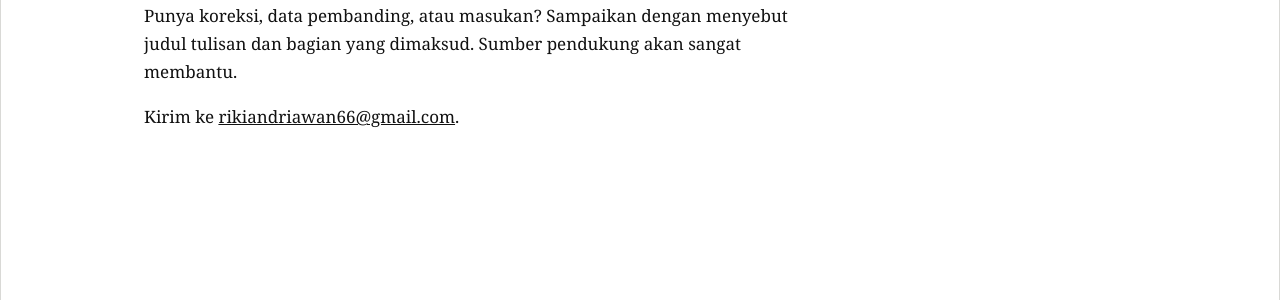
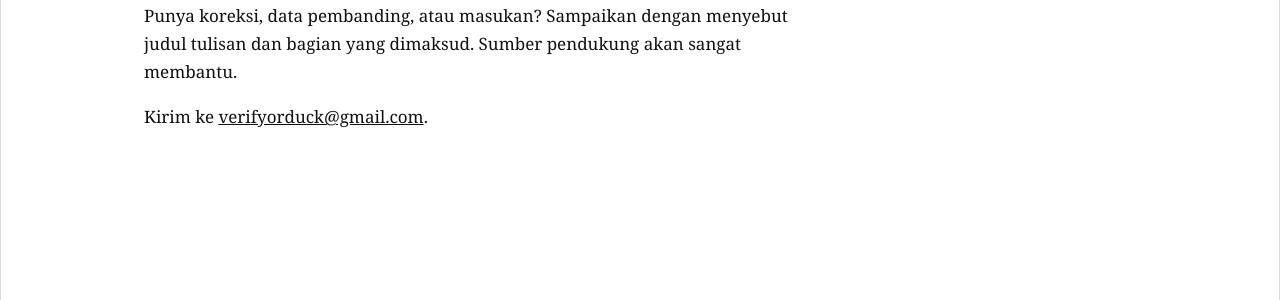
Before and after one commit to rikiandriawan1229/blog-pribadi, a Jekyll site: the page built from kontak.md, in a window 1280 px wide. Shown: the part 166-466 px from the top of the page. Built offline with Jekyll 4.4.1, drawn with Linux system fonts in a browser that asks for light colours.

Commit message:
Update _config.yml

```diff
--- a/_config.yml
+++ b/_config.yml
@@ -10,7 +10,7 @@ author:
   name: "Penulis"
 
 # Alamat email untuk halaman Kontak (kosongkan jika belum ada)
-email: "rikiandriawan66@gmail.com"
+email: "verifyorduck@gmail.com"
 
 # Menu yang tampil di panel kiri (ikon garis tiga)
 nav:
```
